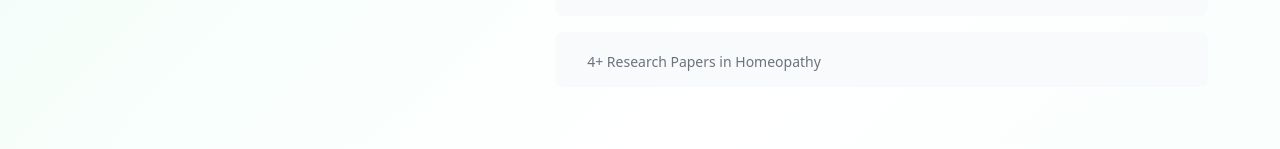
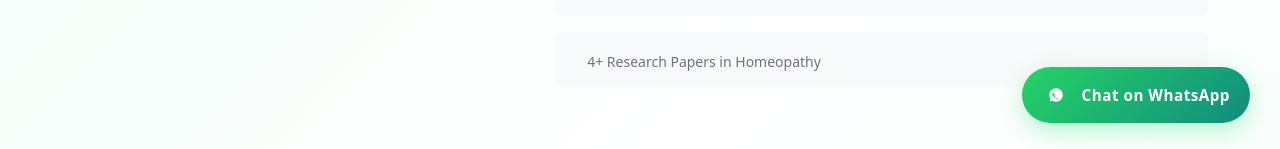
Before and after one commit to Komal0032/doctor-portfolio, a Next.js app: page /about in a window 1280 px wide. Shown: the part 647-796 px from the top of the page. Built offline with nearby package versions, Linux system fonts and the light colour scheme.

Commit message:
Add WhatsApp chat button

```diff
--- /dev/null
+++ b/app/components/WhatsAppButton.tsx
@@ -0,0 +1,52 @@
+"use client";
+
+import { useState, useEffect } from 'react';
+
+export default function WhatsAppButton() {
+  const [isVisible, setIsVisible] = useState(true);
+  const [isHovered, setIsHovered] = useState(false);
+
+  // Hide button when scrolling down (optional)
+  useEffect(() => {
+    let lastScrollY = window.scrollY;
+    const handleScroll = () => {
+      if (window.scrollY > lastScrollY && window.scrollY > 300) {
+        setIsVisible(false);
+      } else {
+        setIsVisible(true);
+      }
+      lastScrollY = window.scrollY;
+    };
+    window.addEventListener('scroll', handleScroll);
+    return () => window.removeEventListener('scroll', handleScroll);
+  }, []);
+
+  const phoneNumber = "919764966675"; // India format: 91 + 9764966675
+  const defaultMessage = "Hello Dr. Krushna, I want to book an appointment";
+
+  const whatsappUrl = `https://wa.me/${phoneNumber}?text=${encodeURIComponent(defaultMessage)}`;
+
+  return (
+    <a
+      href={whatsappUrl}
+      target="_blank"
+      rel="noopener noreferrer"
+      className={`whatsapp-button ${!isVisible ? 'hidden' : ''} ${isHovered ? 'hovered' : ''}`}
+      onMouseEnter={() => setIsHovered(true)}
+      onMouseLeave={() => setIsHovered(false)}
+      aria-label="Chat on WhatsApp"
+    >
+      <div className="whatsapp-icon">
+        <svg viewBox="0 0 24 24" fill="white" width="28" height="28">
+          <path d="M12.031 6.172c-3.181 0-5.767 2.586-5.768 5.766-.001 1.298.38 2.27 1.019 3.287l-.582 2.128 2.182-.573c.978.588 2.014.896 3.149.896h.002c3.18 0 5.767-2.586 5.768-5.766.001-3.18-2.585-5.768-5.766-5.768zm2.392 8.24c-.129.363-.767.712-1.047.748-.28.037-.618.057-1.003-.06-.38-.116-.868-.34-1.58-.978-.882-.784-1.48-1.73-1.654-2.023-.173-.293-.416-.78-.183-1.2.19-.342.494-.408.663-.456.17-.048.34-.046.466.008.126.054.253.216.38.472.127.256.43.87.494.952.064.081.108.18.024.332-.084.153-.124.223-.248.34-.124.117-.256.219-.166.351.09.132.4.66.858 1.066.59.524.96.711 1.147.784.124.048.266.038.358-.042.092-.08.295-.344.375-.467.08-.123.16-.099.27-.057.11.042.708.334.83.394.122.061.202.091.232.144.03.053.03.303-.099.666z"/>
+        </svg>
+      </div>
+      <span className="whatsapp-text">
+        Chat on WhatsApp
+      </span>
+      <div className="whatsapp-tooltip">
+        👋 Get instant reply!
+      </div>
+    </a>
+  );
+}
--- a/app/globals.css
+++ b/app/globals.css
@@ -1847,3 +1847,129 @@ html {
   color: #6b7280;
   margin-bottom: 0.5rem;
 }
+
+
+/* ========== WHATSAPP BUTTON STYLES ========== */
+
+.whatsapp-button {
+  position: fixed;
+  bottom: 30px;
+  right: 30px;
+  background: linear-gradient(135deg, #25D366, #128C7E);
+  color: white;
+  padding: 14px 20px;
+  border-radius: 60px;
+  display: flex;
+  align-items: center;
+  gap: 12px;
+  text-decoration: none;
+  z-index: 1000;
+  box-shadow: 0 8px 25px rgba(37, 211, 102, 0.3);
+  transition: all 0.3s cubic-bezier(0.175, 0.885, 0.32, 1.275);
+  cursor: pointer;
+  border: none;
+  font-family: inherit;
+}
+
+.whatsapp-button:hover {
+  transform: scale(1.08);
+  box-shadow: 0 15px 35px rgba(37, 211, 102, 0.4);
+  background: linear-gradient(135deg, #128C7E, #075E54);
+}
+
+.whatsapp-button.hovered .whatsapp-tooltip {
+  opacity: 1;
+  visibility: visible;
+  transform: translateX(0);
+}
+
+.whatsapp-button.hidden {
+  opacity: 0;
+  transform: translateY(100px);
+  pointer-events: none;
+}
+
+.whatsapp-icon {
+  display: flex;
+  align-items: center;
+  justify-content: center;
+  animation: pulse 2s infinite;
+}
+
+@keyframes pulse {
+  0%, 100% {
+    transform: scale(1);
+  }
+  50% {
+    transform: scale(1.1);
+  }
+}
+
+.whatsapp-text {
+  font-weight: 600;
+  font-size: 0.95rem;
+  letter-spacing: 0.5px;
+}
+
+.whatsapp-tooltip {
+  position: absolute;
+  bottom: 100%;
+  right: 0;
+  margin-bottom: 15px;
+  background: #1f2937;
+  color: white;
+  padding: 8px 15px;
+  border-radius: 30px;
+  font-size: 0.8rem;
+  font-weight: 500;
+  white-space: nowrap;
+  opacity: 0;
+  visibility: hidden;
+  transform: translateX(20px);
+  transition: all 0.3s ease;
+  box-shadow: 0 4px 12px rgba(0, 0, 0, 0.15);
+}
+
+.whatsapp-tooltip::after {
+  content: '';
+  position: absolute;
+  top: 100%;
+  right: 20px;
+  border-width: 6px;
+  border-style: solid;
+  border-color: #1f2937 transparent transparent transparent;
+}
+
+/* Mobile Responsive */
+@media (max-width: 768px) {
+  .whatsapp-button {
+    bottom: 20px;
+    right: 20px;
+    padding: 12px 16px;
+  }
+
+  .whatsapp-text {
+    font-size: 0.85rem;
+  }
+
+  .whatsapp-icon svg {
+    width: 24px;
+    height: 24px;
+  }
+}
+
+/* Animation for entrance */
+@keyframes slideInRight {
+  from {
+    opacity: 0;
+    transform: translateX(100px);
+  }
+  to {
+    opacity: 1;
+    transform: translateX(0);
+  }
+}
+
+.whatsapp-button {
+  animation: slideInRight 0.5s ease-out;
+}
--- a/app/layout.tsx
+++ b/app/layout.tsx
@@ -1,7 +1,9 @@
 import type { Metadata } from 'next';
 import './globals.css';
 import Navbar from './components/Navbar';
-import Footer from './components/Footer'; // Make sure to import your new Footer component!
+import Footer from './components/Footer';
+import WhatsAppButton from './components/WhatsAppButton';
+
 
 export const metadata: Metadata = {
   title: "Dr. Krushna's Homeopathy Clinic",
@@ -25,6 +27,7 @@ export default function RootLayout({
 
         {/* Moved inside the body tag */}
         <Footer />
+        <WhatsAppButton />
       </body>
     </html>
   );
```
